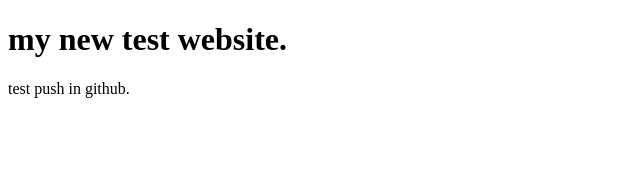
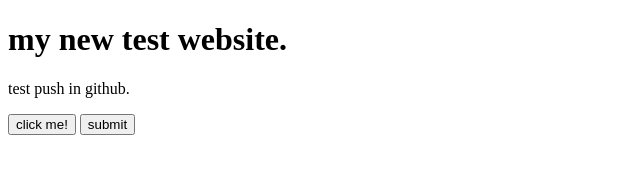
Before and after one commit to rayhanuzzaman/new-test-website, a plain HTML site: page index.html in a window 1280 px wide. Shown: the whole page, without its empty margins (0-640 px from the left). Drawn offline with Linux system fonts and the light colour scheme.

Commit message:
button added

```diff
--- a/index.html
+++ b/index.html
@@ -9,5 +9,7 @@
 <body>
     <h1>my new test website.</h1>
     <p>test push in github.</p>
+    <button>click me!</button>
+    <button>submit</button>
 </body>
 </html>
```
